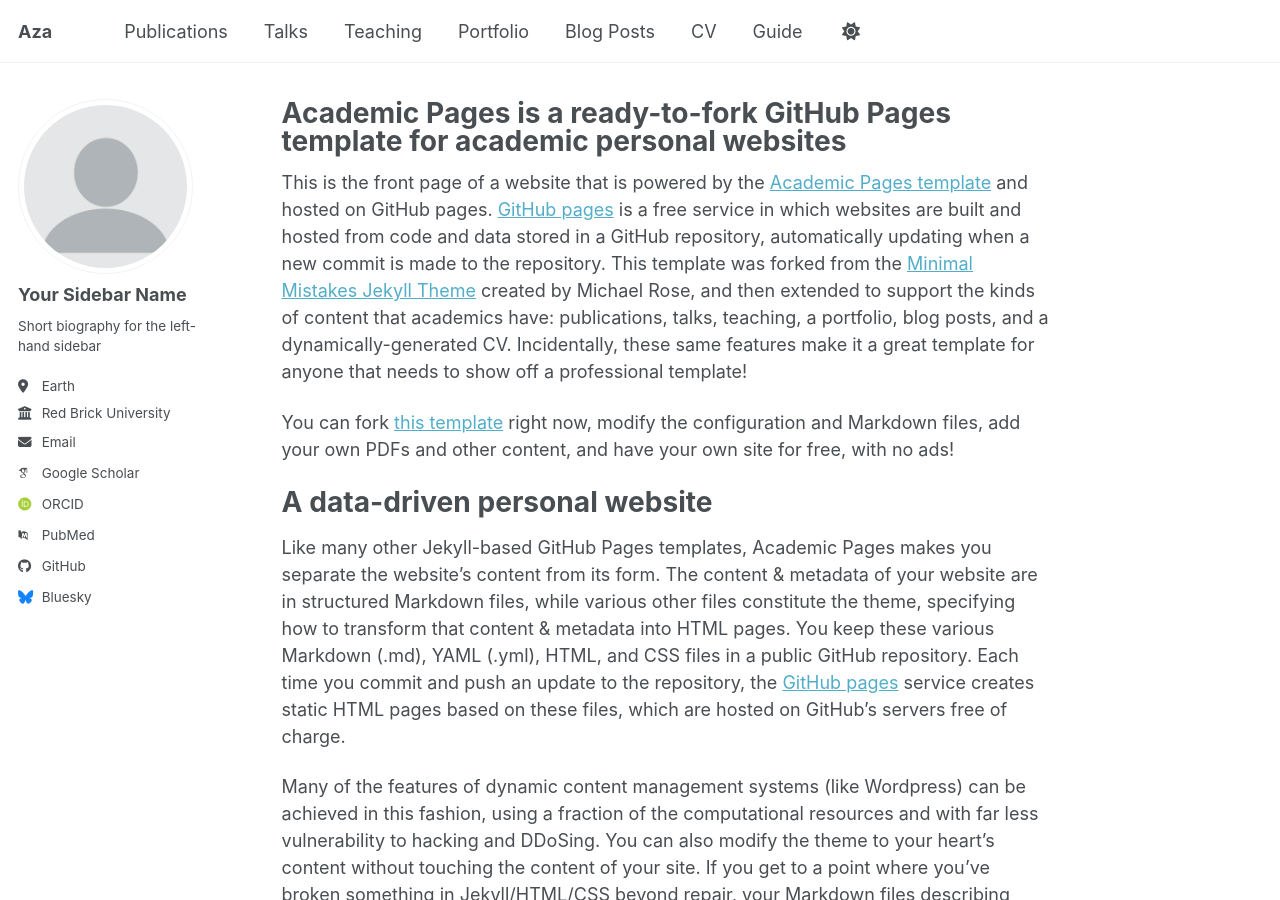
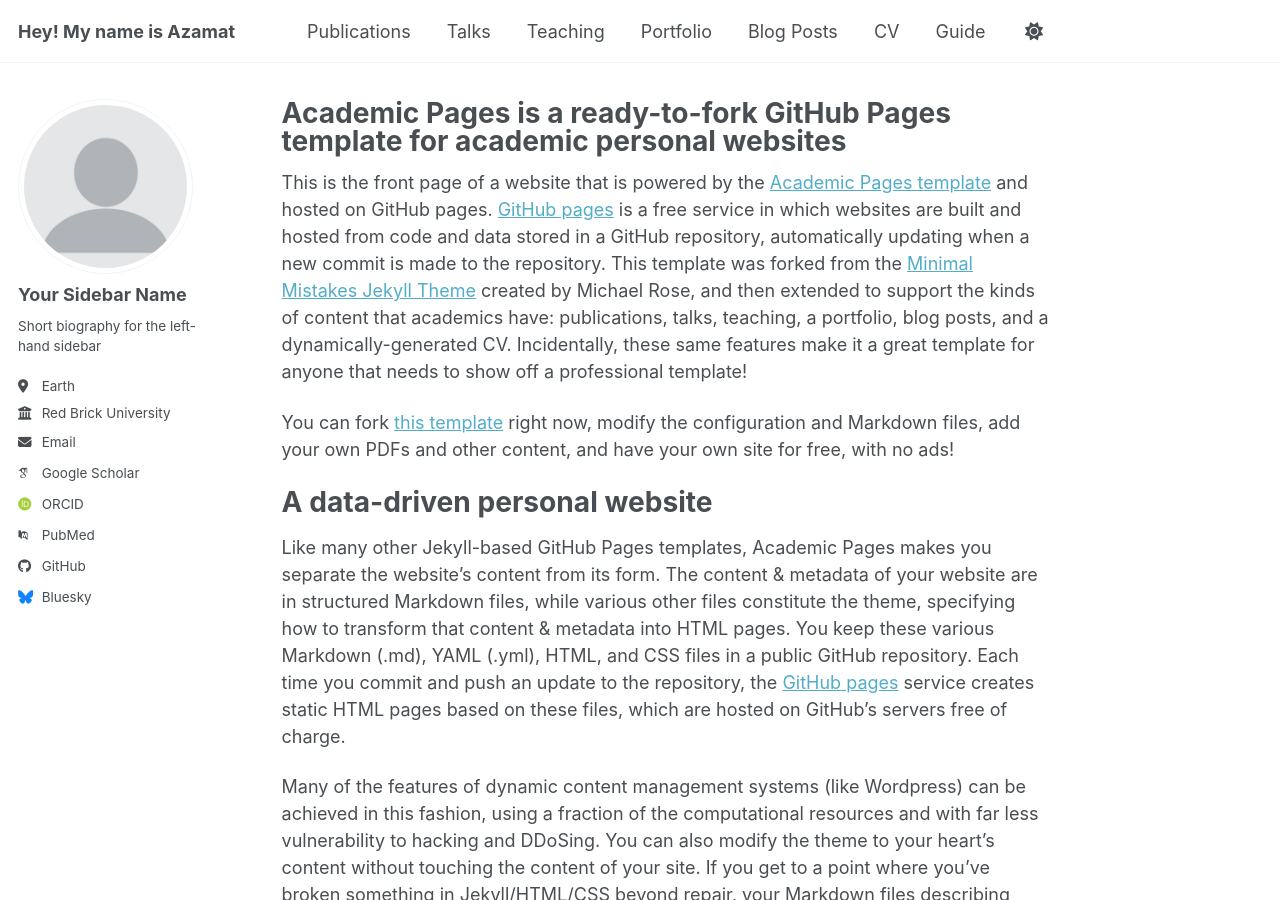
Before and after one commit to aturganbayev/aturganbayev-website-old, a Jekyll site: the page built from _pages/about.md, in a window 1280 px wide and 900 px high. Built offline with Jekyll 4.4.1, drawn with Linux system fonts in a browser that asks for light colours; some web fonts are replaced; a script bundle is joined from its source files by our own code; library files that are not in the unit come from our copies.

Commit message:
Update _config.yml

```diff
--- a/_config.yml
+++ b/_config.yml
@@ -9,7 +9,7 @@
 # Basic Site Settings
 locale                   : "en-US"
 site_theme               : "default" # the available themes options are "default", "air", "sunrise", "mint", "dirt" and "contrast"
-title                    : "Aza"
+title                    : "Hey! My name is Azamat"
 title_separator          : "-"
 name                     : &name "Your Name"
 description              : &description "Your Name's academic portfolio"   # Update this with a general description of your site, this is the default if not overridden by a page
```
